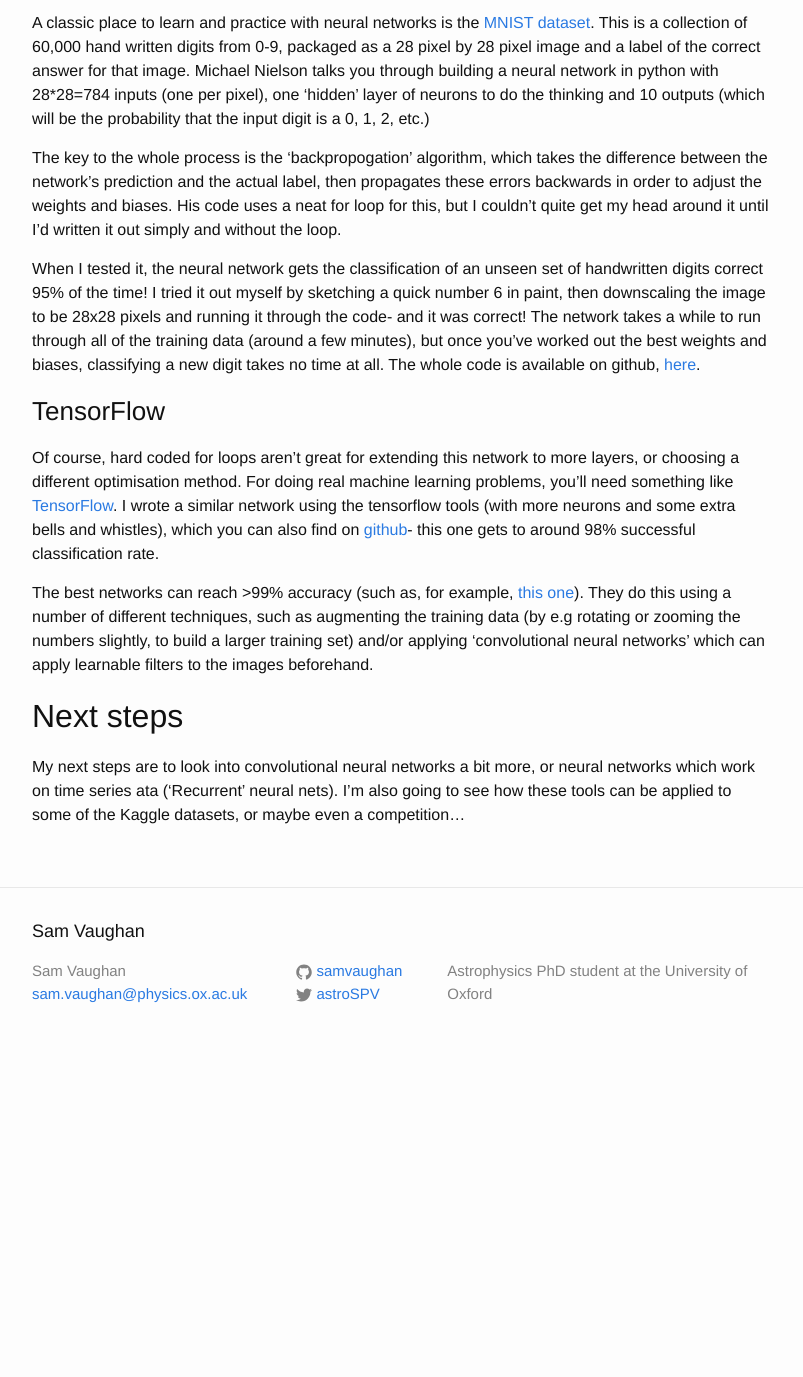
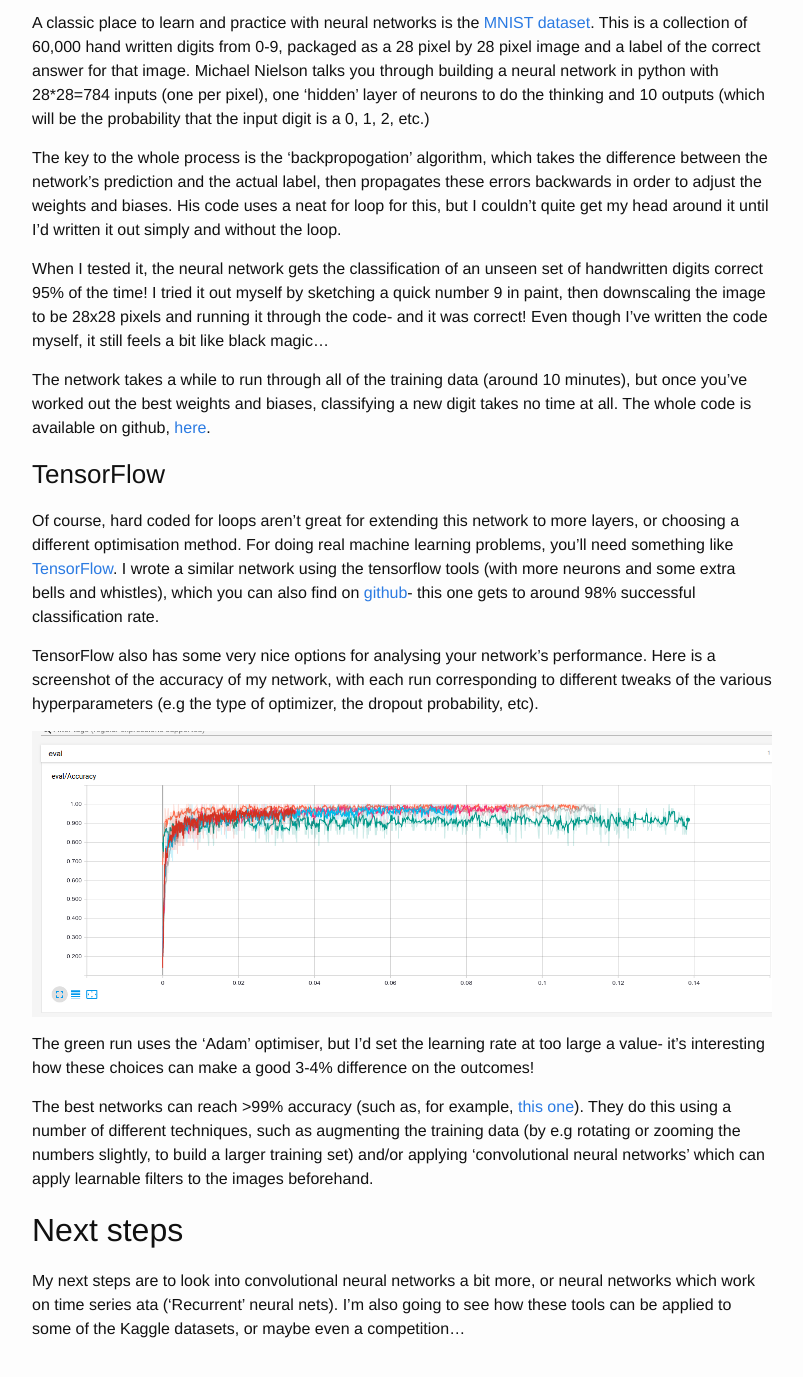
Before and after one commit to samvaughan/samvaughan.github.io, a Jekyll site: the page built from _posts/2018-02-18-Neural_Networks.md, in a window 1280 px wide and 1400 px high, scrolled down 1747 px. Shown: the top 1377 px of the window, without its empty margins (238-1041 px from the left). Built offline with Jekyll 4.4.1, drawn with Linux system fonts in a browser that asks for light colours; a script that is not in the unit is left out; before the commit the page ends 2812 px from its top, so only the background shows below that.

Commit message:
Added tensorboard images

```diff
--- a/_posts/2018-02-18-Neural_Networks.md
+++ b/_posts/2018-02-18-Neural_Networks.md
@@ -36,13 +36,21 @@ A classic place to learn and practice with neural networks is the [MNIST dataset
 
 The key to the whole process is the 'backpropogation' algorithm, which takes the difference between the network's prediction and the actual label, then propagates these errors backwards in order to adjust the weights and biases. His code uses a neat for loop for this, but I couldn't quite get my head around it until I'd written it out simply and without the loop.
 
-When I tested it, the neural network gets the classification of an unseen set of handwritten digits correct 95% of the time! I tried it out myself by sketching a quick number 6 in paint, then downscaling the image to be 28x28 pixels and running it through the code- and it was correct! The network takes a while to run through all of the training data (around a few minutes), but once you've worked out the best weights and biases, classifying a new digit takes no time at all. The whole code is available on github, [here](https://github.com/samvaughan/MachineLearning_MNIST).
+When I tested it, the neural network gets the classification of an unseen set of handwritten digits correct 95% of the time! I tried it out myself by sketching a quick number 9 in paint, then downscaling the image to be 28x28 pixels and running it through the code- and it was correct! Even though I've written the code myself, it still feels a bit like black magic...
+
+The network takes a while to run through all of the training data (around 10 minutes), but once you've worked out the best weights and biases, classifying a new digit takes no time at all. The whole code is available on github, [here](https://github.com/samvaughan/MachineLearning_MNIST).
 
 
 ### TensorFlow
 
 Of course, hard coded for loops aren't great for extending this network to more layers, or choosing a different optimisation method. For doing real machine learning problems, you'll need something like [TensorFlow](https://www.tensorflow.org/). I wrote a similar network using the tensorflow tools (with more neurons and some extra bells and whistles), which you can also find on [github](https://github.com/samvaughan/MachineLearning_MNIST)- this one gets to around 98% successful classification rate.
 
+TensorFlow also has some very nice options for analysing your network's performance. Here is a screenshot of the accuracy of my network, with each run corresponding to different tweaks of the various hyperparameters (e.g the type of optimizer, the dropout probability, etc).
+
+![](https://rawgit.com/samvaughan/samvaughan.github.io/master/_posts/Images/neural_net_accuracy.png)
+
+The green run uses the 'Adam' optimiser, but I'd set the learning rate at too large a value- it's interesting how these choices can make a good 3-4% difference on the outcomes!
+
 The best networks can reach >99% accuracy (such as, for example,  [this one](https://www.kaggle.com/yassineghouzam/introduction-to-cnn-keras-0-997-top-6)). They do this using a number of different techniques, such as augmenting the training data (by e.g rotating or zooming the numbers slightly, to build a larger training set) and/or applying 'convolutional neural networks' which can apply learnable filters to the images beforehand.
 
 ## Next steps
```
Also changed, not shown: _posts/Images/neural_net_accuracy.png (added).
